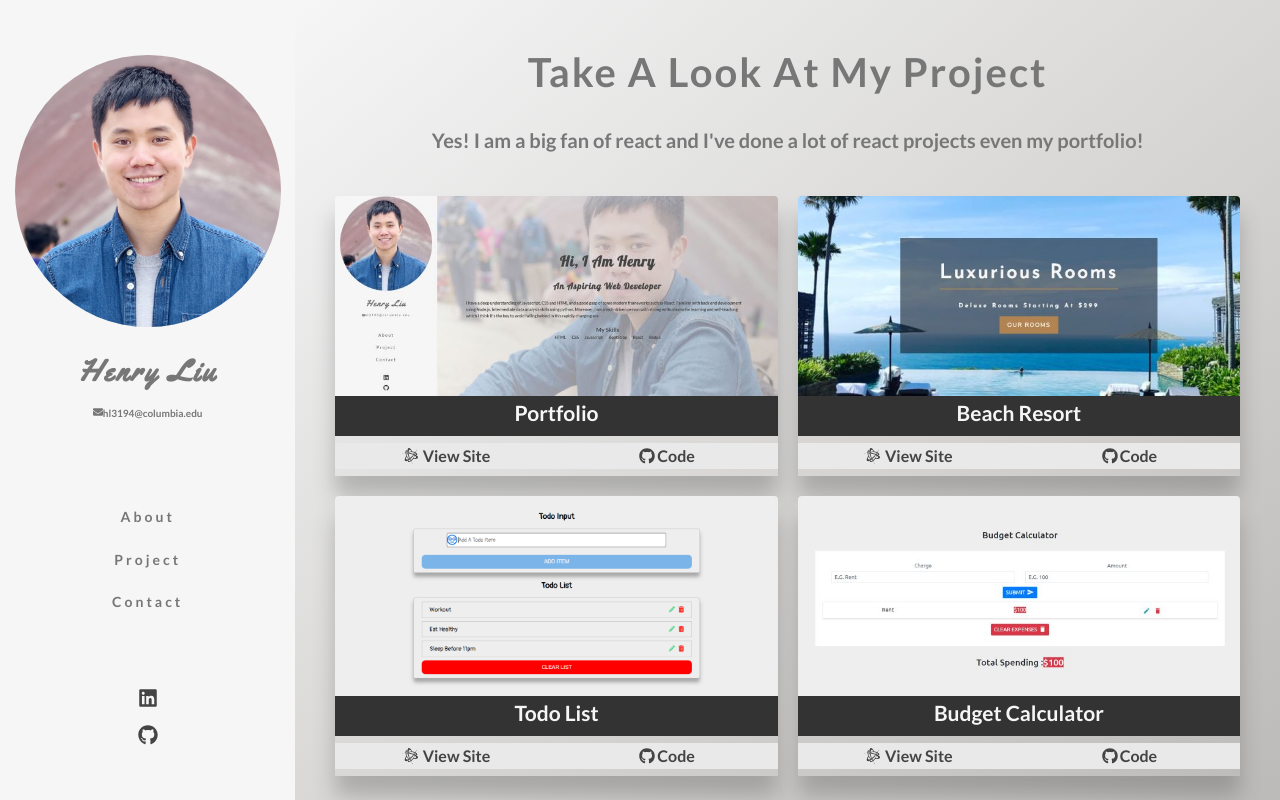
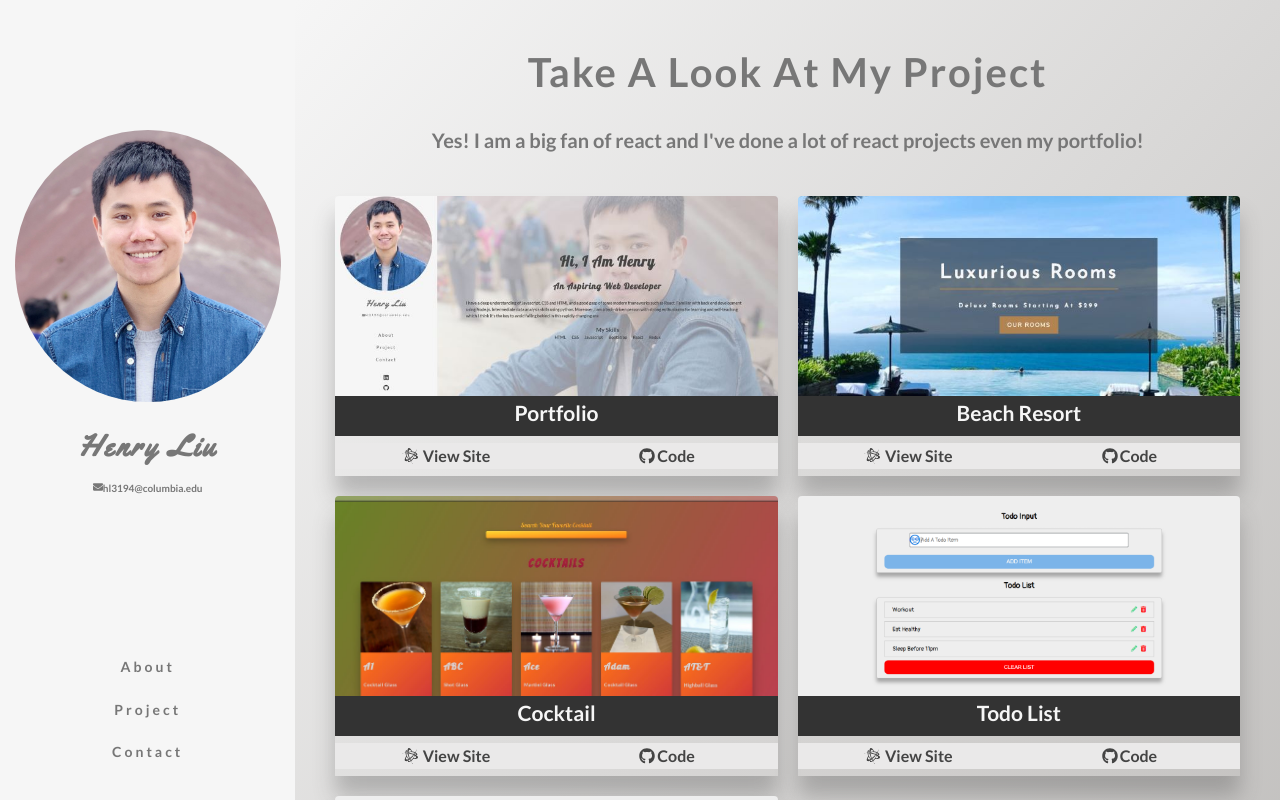
Before and after one commit to HexiangLiu/Portfolio, a React (Create React App) app: page /project in a window 1280 px wide. Shown: the top 800 px of the page. Built offline with nearby package versions, Linux system fonts and the light colour scheme; a web font is replaced by a local one.

Commit message:
adding new project cocktail to my portfolio

```diff
--- a/src/context.js
+++ b/src/context.js
@@ -1,6 +1,7 @@
 import React from 'react';
 
 import beach from './images/beach_resort.jpg';
+import cocktail from './images/cocktail.JPG';
 import todoList from './images/todolist.jpg';
 import budgetCalculator from './images/budgetCalculator.jpg';
 import portfolio from './images/portfolio.JPG';
@@ -28,6 +29,15 @@ const projectData = [
   },
   {
     id: 3,
+    img: cocktail,
+    title: 'cocktail',
+    description:
+      'A cockitail search website designed by using HTML, Sass, React and third party api. Powered by TheCocktailDB',
+    site: 'https://henry-cocktail.netlify.app/',
+    code: 'https://github.com/Henry-Liu1997/react-cocktail',
+  },
+  {
+    id: 4,
     img: todoList,
     title: 'todo list',
     description:
@@ -36,7 +46,7 @@ const projectData = [
     code: 'https://github.com/Henry-Liu1997/react-todolist',
   },
   {
-    id: 4,
+    id: 5,
     img: budgetCalculator,
     title: 'budget calculator',
     description:
```
Also changed, not shown: src/images/cocktail.JPG (added).
